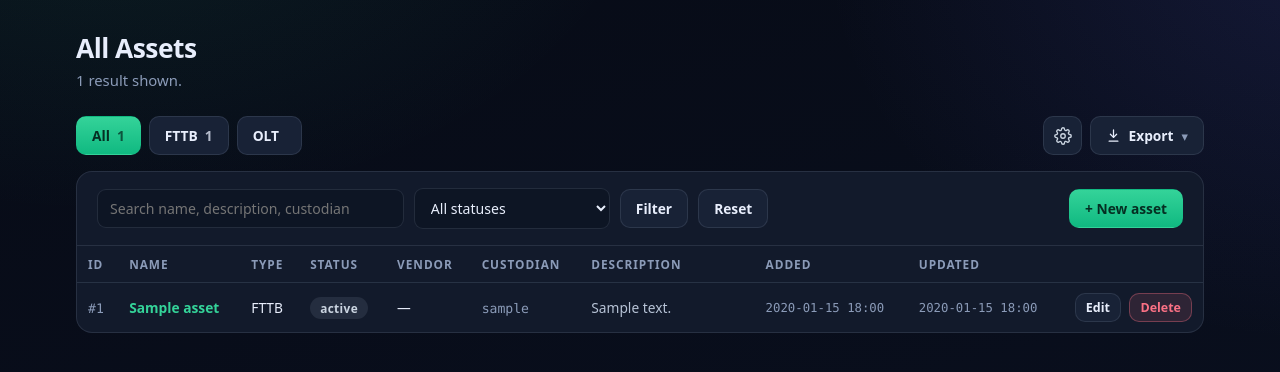
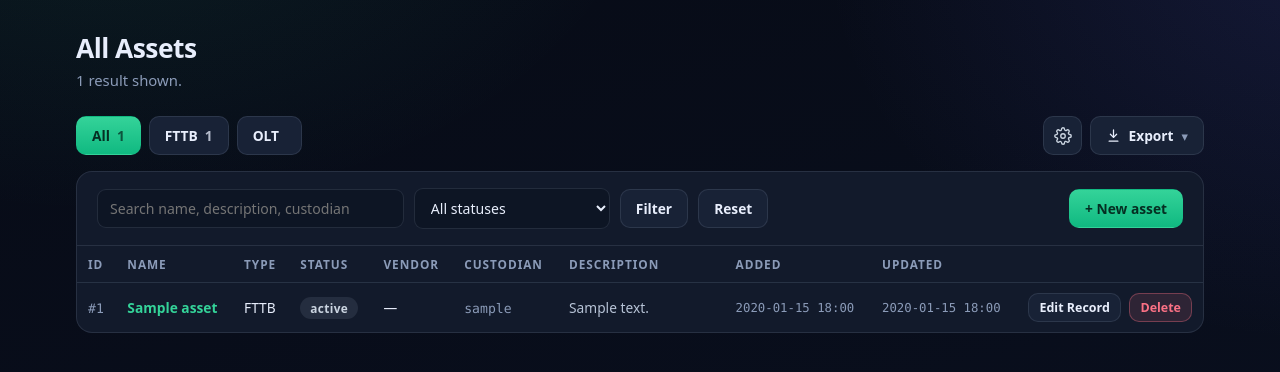
Before and after one commit to rtmacalino/Tracker, a Django app: page /assets/ in a window 1280 px wide. Shown: the part 62-434 px from the top of the page. Run offline with Django 5.2, Linux system fonts and the light colour scheme; a user stored in the database is signed in; data comes from the database, SQL or seed files in the repository; tables that the repository leaves empty hold one stand-in row (values such as "Sample post"); parts of the project's set-up code (start-up, migrations or seed data) failed here and were passed over.

Commit message:
Clarify direct Edit Record action from asset list

```diff
--- a/inventory/templates/inventory/asset_list.html
+++ b/inventory/templates/inventory/asset_list.html
@@ -350,7 +350,7 @@
               {% endfor %}
               <td class="row-actions">
                 {% if asset.can_edit %}
-                  <a class="btn btn-small" href="{% url 'inventory:asset_edit' asset.pk %}">Edit</a>
+                  <a class="btn btn-small" href="{% url 'inventory:asset_edit' asset.pk %}" >Edit Record</a>
                 {% endif %}
                 {% if asset.can_delete %}
                   <a class="btn btn-small btn-danger" href="{% url 'inventory:asset_delete' asset.pk %}">Delete</a>
```
